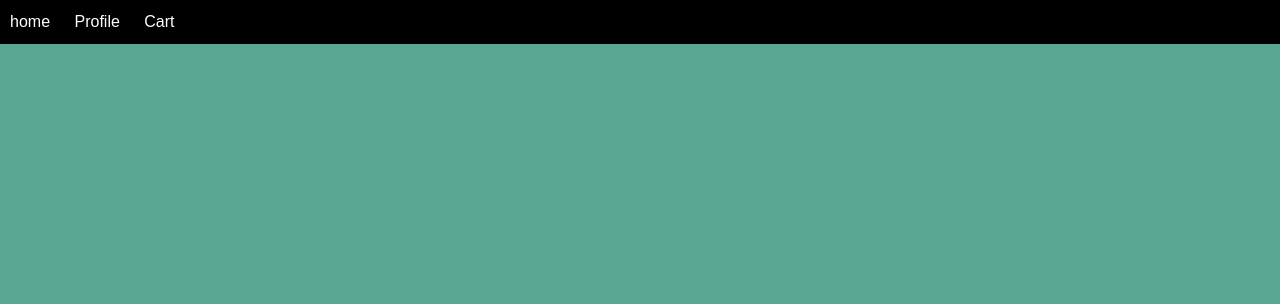
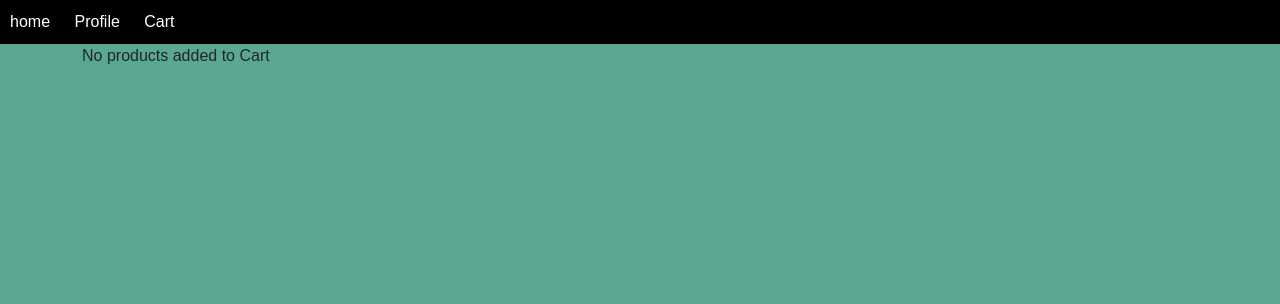
Before and after one commit to uthsasaha20000/Store-management-website-using-django, a Django app: page /navcart/ in a window 1280 px wide. Shown: the top 304 px of the page. Run offline with Django 4.2, Linux system fonts and the light colour scheme; data that the repository does not hold is empty.

Commit message:
empty msg added to cart

```diff
--- a/templates/navcart.html
+++ b/templates/navcart.html
@@ -62,6 +62,8 @@
   <div class="container">
      {% for p in product %}
      {{p.p_name}} </br>
+     {% empty%}
+      No products added to Cart
      {% endfor %}
   </div>
 
```
Also changed, not shown: db.sqlite3.
